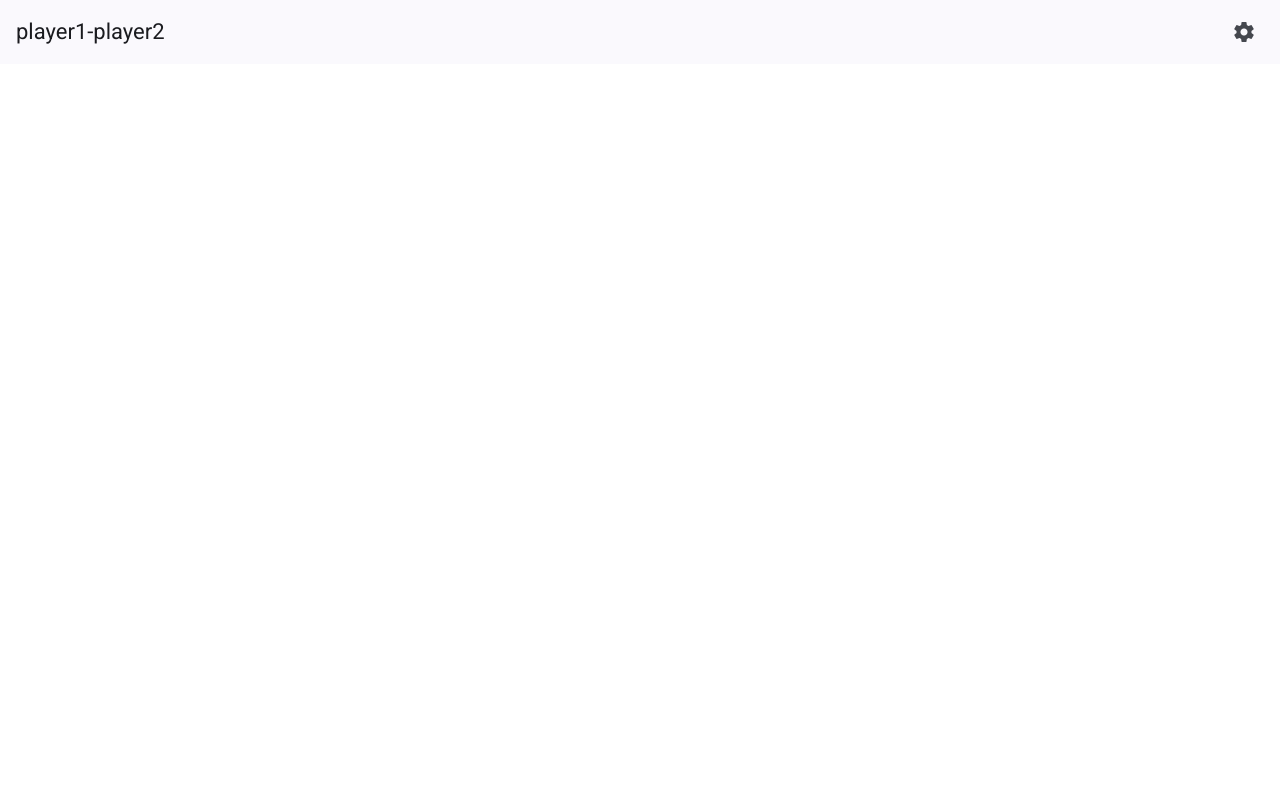
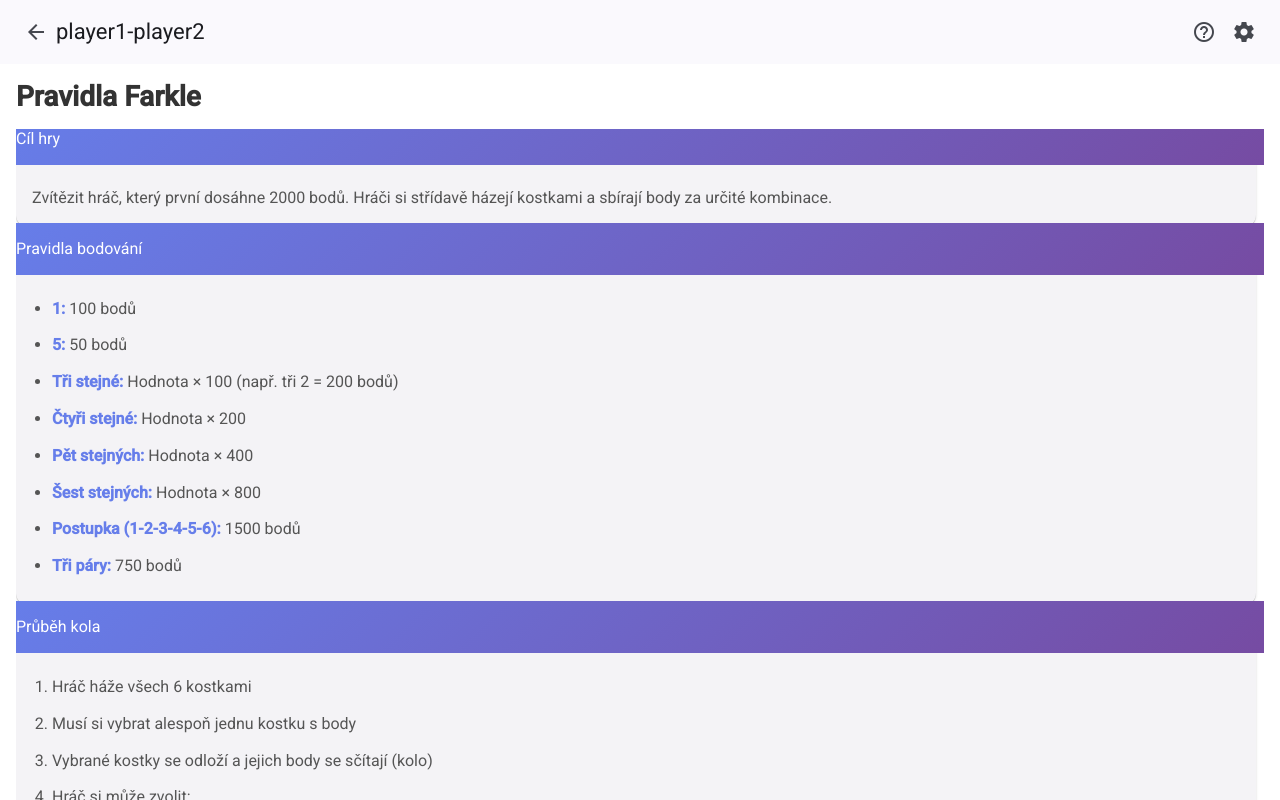
Before and after one commit to kamenitxan/Farkle-PWA, an Angular app: page /rules in a window 1280 px wide. Before the commit this address led to /. Built offline with nearby package versions, Linux system fonts and the light colour scheme.

Commit message:
Add rules component and update routing to include rules page

```diff
--- a/src/app/app.routes.ts
+++ b/src/app/app.routes.ts
@@ -1,8 +1,10 @@
 import {Routes} from '@angular/router';
 import {GameComponent} from './pages/game/game.component';
 import {SettingsComponent} from './pages/settings/settings.component';
+import {RulesComponent} from './pages/rules/rules.component';
 
 export const routes: Routes = [
   {path: '', component: GameComponent},
-  {path: 'settings', component: SettingsComponent}
+  {path: 'settings', component: SettingsComponent},
+  {path: 'rules', component: RulesComponent}
 ];
--- a/src/app/header/header.component.html
+++ b/src/app/header/header.component.html
@@ -6,6 +6,9 @@
   }
   <span> {{player1}}-{{player2}}</span>
   <span class="example-spacer"></span>
+  <button mat-icon-button class="example-icon" routerLink="rules">
+    <mat-icon>help_outline</mat-icon>
+  </button>
   <button mat-icon-button class="example-icon" routerLink="settings">
     <mat-icon>settings</mat-icon>
   </button>
--- /dev/null
+++ b/src/app/pages/rules/rules.component.html
@@ -0,0 +1,75 @@
+<div class="rules-container">
+
+  <h1>Pravidla Farkle</h1>
+
+  <div class="rules-content">
+    <mat-card class="rule-card">
+      <mat-card-header>
+        <mat-card-title>Cíl hry</mat-card-title>
+      </mat-card-header>
+      <mat-card-content>
+        <p>Zvítězit hráč, který první dosáhne 2000 bodů. Hráči si střídavě házejí kostkami a sbírají body za určité kombinace.</p>
+      </mat-card-content>
+    </mat-card>
+
+    <mat-card class="rule-card">
+      <mat-card-header>
+        <mat-card-title>Pravidla bodování</mat-card-title>
+      </mat-card-header>
+      <mat-card-content>
+        <ul>
+          <li><strong>1:</strong> 100 bodů</li>
+          <li><strong>5:</strong> 50 bodů</li>
+          <li><strong>Tři stejné:</strong> Hodnota × 100 (např. tři 2 = 200 bodů)</li>
+          <li><strong>Čtyři stejné:</strong> Hodnota × 200</li>
+          <li><strong>Pět stejných:</strong> Hodnota × 400</li>
+          <li><strong>Šest stejných:</strong> Hodnota × 800</li>
+          <li><strong>Postupka (1-2-3-4-5-6):</strong> 1500 bodů</li>
+          <li><strong>Tři páry:</strong> 750 bodů</li>
+        </ul>
+      </mat-card-content>
+    </mat-card>
+
+    <mat-card class="rule-card">
+      <mat-card-header>
+        <mat-card-title>Průběh kola</mat-card-title>
+      </mat-card-header>
+      <mat-card-content>
+        <ol>
+          <li>Hráč háže všech 6 kostkami</li>
+          <li>Musí si vybrat alespoň jednu kostku s body</li>
+          <li>Vybrané kostky se odloží a jejich body se sčítají (kolo)</li>
+          <li>Hráč si může zvolit:
+            <ul>
+              <li><strong>Pokračovat:</strong> Háže zbylými kostkami. Pokud nejsou body, ztrácí všechny body kola (farkle)</li>
+              <li><strong>Skončit:</strong> Vezme si body z kola a končí</li>
+            </ul>
+          </li>
+          <li>Pokud hráč získá všechny kostky zpět, háže znovu se všemi 6 kostkami (bez ztráty bodů)</li>
+        </ol>
+      </mat-card-content>
+    </mat-card>
+
+    <mat-card class="rule-card">
+      <mat-card-header>
+        <mat-card-title>Farkle</mat-card-title>
+      </mat-card-header>
+      <mat-card-content>
+        <p>Pokud hráč během kola nemá v házených kostkách žádné body (nejsou 1, 5 nebo kombinace), ztratí všechny body z aktuálního kola a jeho kolo skončí.</p>
+      </mat-card-content>
+    </mat-card>
+
+    <mat-card class="rule-card">
+      <mat-card-header>
+        <mat-card-title>Bonusy a speciální pravidla</mat-card-title>
+      </mat-card-header>
+      <mat-card-content>
+        <ul>
+          <li>Pokud se vrátí všech 6 kostky (hot dice), hráč pokračuje s bonus body a všemi 6 kostkami</li>
+          <li>Minimální skóre na začátek: 750 bodů (některé varianty)</li>
+          <li>Jakmile hráč dosáhne 2000 bodů, příští kolo se bude hrát, aby se potvrdilo vítězství</li>
+        </ul>
+      </mat-card-content>
+    </mat-card>
+  </div>
+</div>
--- /dev/null
+++ b/src/app/pages/rules/rules.component.scss
@@ -0,0 +1,94 @@
+.rules-container {
+  display: flex;
+  flex-direction: column;
+  height: 100%;
+  width: 100%;
+  padding: 16px;
+  overflow: hidden;
+}
+
+.back-button {
+  align-self: flex-start;
+  margin-bottom: 12px;
+}
+
+h1 {
+  margin: 0 0 16px 0;
+  font-size: 28px;
+  font-weight: 700;
+  color: #333;
+}
+
+.rules-content {
+  flex: 1;
+  overflow-y: auto;
+  display: flex;
+  flex-direction: column;
+  gap: 12px;
+  padding-right: 8px;
+
+  &::-webkit-scrollbar {
+    width: 8px;
+  }
+
+  &::-webkit-scrollbar-track {
+    background: rgba(0, 0, 0, 0.05);
+    border-radius: 4px;
+  }
+
+  &::-webkit-scrollbar-thumb {
+    background: rgba(102, 126, 234, 0.3);
+    border-radius: 4px;
+
+    &:hover {
+      background: rgba(102, 126, 234, 0.5);
+    }
+  }
+}
+
+.rule-card {
+  margin: 0 !important;
+
+  mat-card-header {
+    padding: 12px 16px;
+    margin: -16px -16px 8px !important;
+    background: linear-gradient(135deg, #667eea 0%, #764ba2 100%);
+    border-radius: 4px 4px 0 0;
+  }
+
+  mat-card-title {
+    color: white !important;
+    font-size: 16px !important;
+    margin: 0 !important;
+  }
+
+  mat-card-content {
+    padding: 12px 16px 16px;
+  }
+
+  p {
+    margin: 0;
+    line-height: 1.6;
+    color: #555;
+  }
+
+  ul, ol {
+    margin: 0;
+    padding-left: 20px;
+    line-height: 1.8;
+
+    li {
+      margin-bottom: 8px;
+      color: #555;
+
+      strong {
+        color: #667eea;
+      }
+    }
+
+    ul {
+      margin-top: 8px;
+      margin-bottom: 8px;
+    }
+  }
+}
```
Also changed, not shown: src/app/pages/rules/rules.component.ts (added, +16 -0 lines), 1 other file (tests, documents, lock files or other folders).
